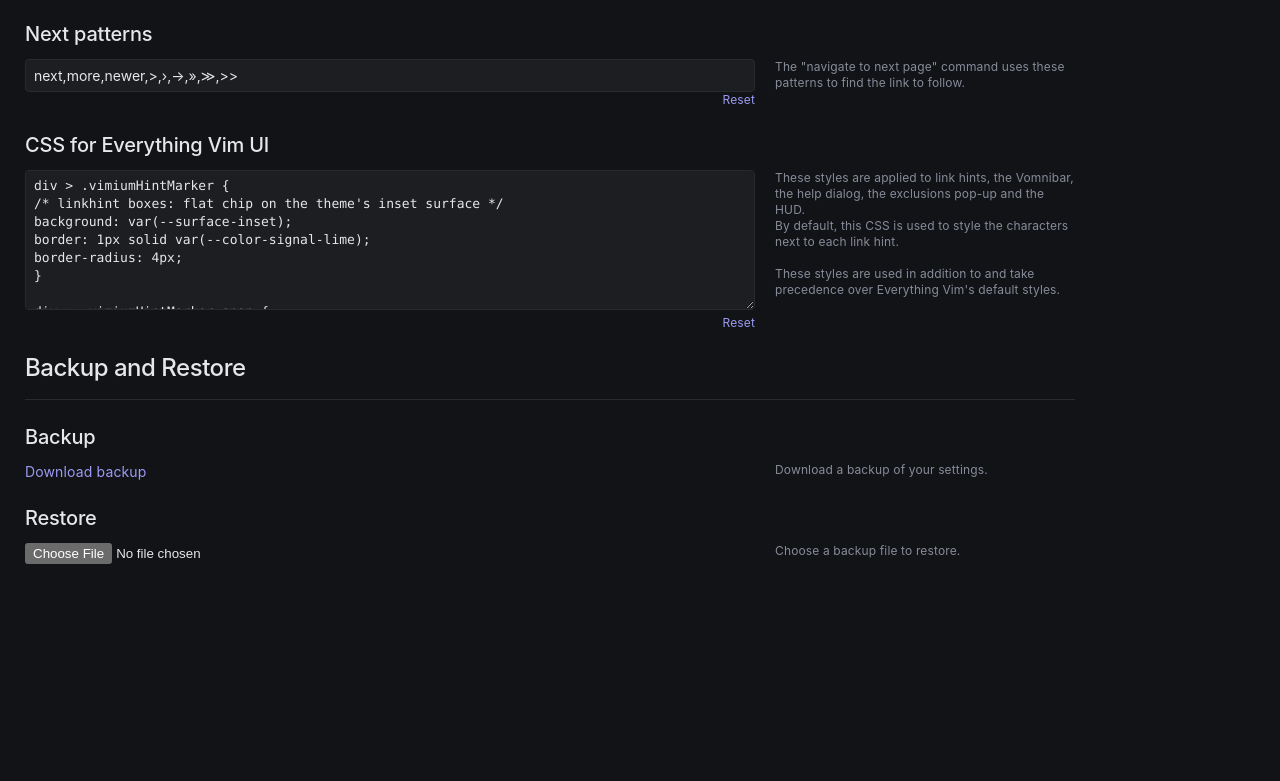
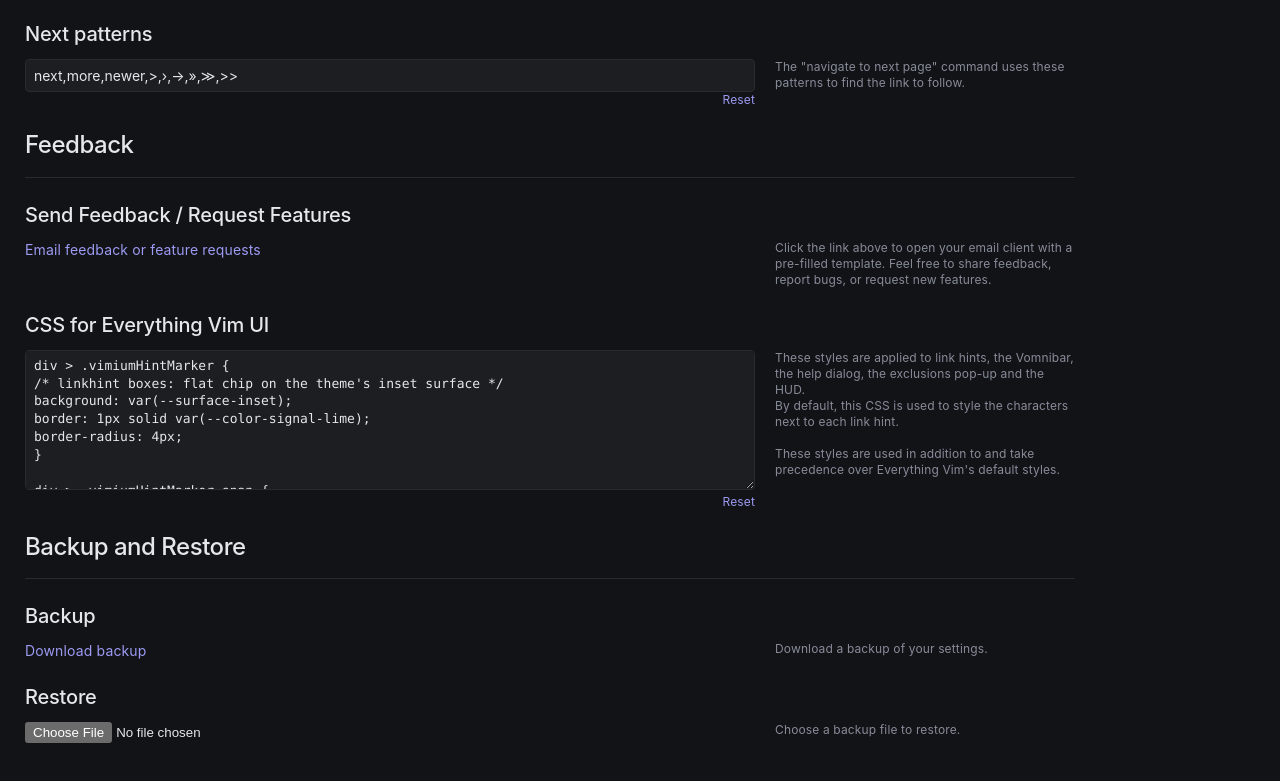
Before and after one commit to B-Eddie/allinvim, a website with bundled scripts: page pages/options.html in a window 1280 px wide. Shown: the part 2228-3009 px from the top of the page. Before the commit the page ends 2892 px from the top, so only its background shows below. Built offline with nearby package versions, Linux system fonts and the light colour scheme; some packages are replaced by stand-ins of ours; no server answers.

Commit message:
Add feedback section with mailto link to options page

```diff
--- a/pages/options.html
+++ b/pages/options.html
@@ -271,6 +271,16 @@ b: http://b.com/?q=%s description
           The "navigate to next page" command uses these patterns to find the link to follow.
         </div>
 
+        <header>Feedback</header>
+
+        <h2>Send Feedback / Request Features</h2>
+        <div>
+          <a href="mailto:eddieb@example.com?subject=Everything%20Vim%20Feedback&body=Hi%20Eddie%2C%0A%0AI%27d%20like%20to%20share%20some%20feedback%20about%20Everything%20Vim%3A%0A%0A" target="_blank">Email feedback or feature requests</a>
+        </div>
+        <div class="example">
+          Click the link above to open your email client with a pre-filled template. Feel free to share feedback, report bugs, or request new features.
+        </div>
+
         <h2>CSS for Everything Vim UI</h2>
         <div>
           <textarea
```
